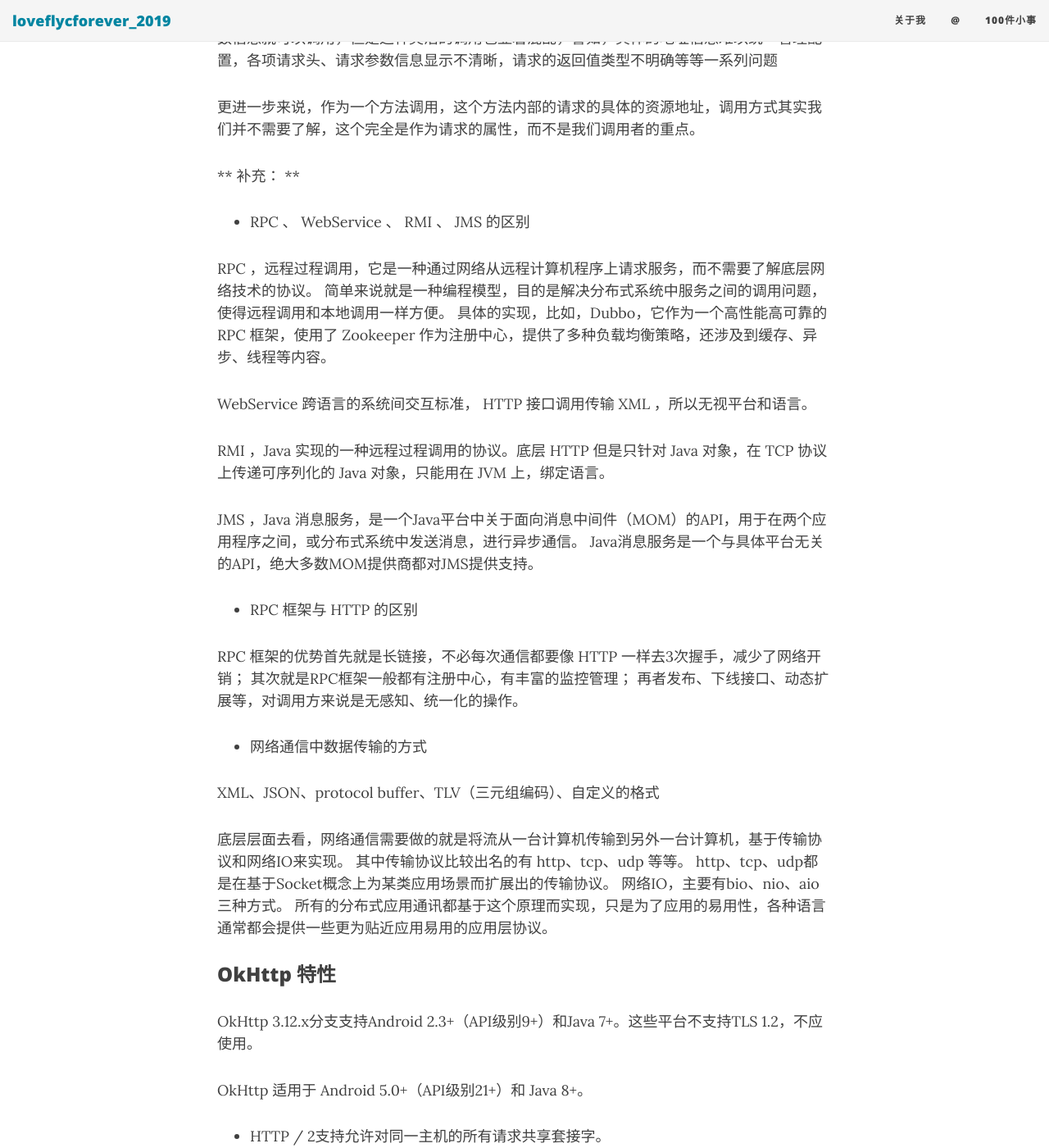
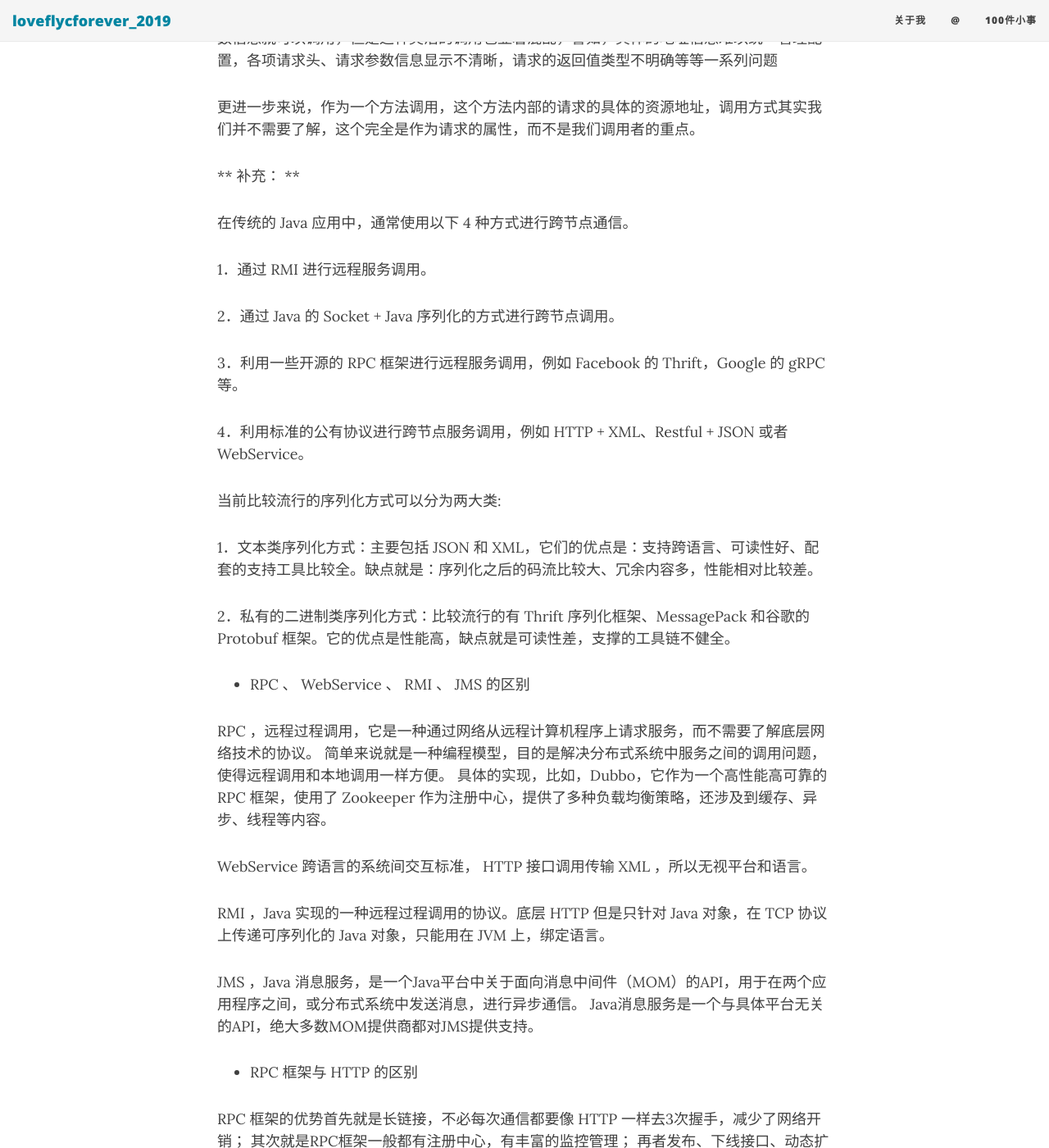
Before and after one commit to loveflycforever/loveflycforever.github.io, a Jekyll site: the page built from _posts/2019-06-22-retrofit.md, in a window 1280 px wide and 1400 px high, scrolled down 5031 px. Shown: the whole window at 82% size. Built offline with Jekyll 4.4.1, drawn with Linux system fonts in a browser that asks for light colours; nearby versions of some CDN libraries.

Commit message:
update: retrofit

```diff
--- a/_posts/2019-06-22-retrofit.md
+++ b/_posts/2019-06-22-retrofit.md
@@ -177,6 +177,22 @@ HttpUtils.getRequest(url, requestHeaders, requestParameters)
 
 ** 补充： **
 
+在传统的 Java 应用中，通常使用以下 4 种方式进行跨节点通信。
+
+1．通过 RMI 进行远程服务调用。
+
+2．通过 Java 的 Socket + Java 序列化的方式进行跨节点调用。
+
+3．利用一些开源的 RPC 框架进行远程服务调用，例如 Facebook 的 Thrift，Google 的 gRPC 等。
+
+4．利用标准的公有协议进行跨节点服务调用，例如 HTTP + XML、Restful + JSON 或者 WebService。
+
+当前比较流行的序列化方式可以分为两大类:
+
+1．文本类序列化方式：主要包括 JSON 和 XML，它们的优点是：支持跨语言、可读性好、配套的支持工具比较全。缺点就是：序列化之后的码流比较大、冗余内容多，性能相对比较差。
+
+2．私有的二进制类序列化方式：比较流行的有 Thrift 序列化框架、MessagePack 和谷歌的 Protobuf 框架。它的优点是性能高，缺点就是可读性差，支撑的工具链不健全。
+
 - RPC 、 WebService 、 RMI 、 JMS 的区别
 
 RPC ，远程过程调用，它是一种通过网络从远程计算机程序上请求服务，而不需要了解底层网络技术的协议。
@@ -196,7 +212,7 @@ RPC 框架的优势首先就是长链接，不必每次通信都要像 HTTP 一
 其次就是RPC框架一般都有注册中心，有丰富的监控管理；
 再者发布、下线接口、动态扩展等，对调用方来说是无感知、统一化的操作。
 
-- 网络通信中数据传输的方式
+- 网络通信中数据传输序列化的方式
 
 XML、JSON、protocol buffer、TLV（三元组编码）、自定义的格式
 
```
